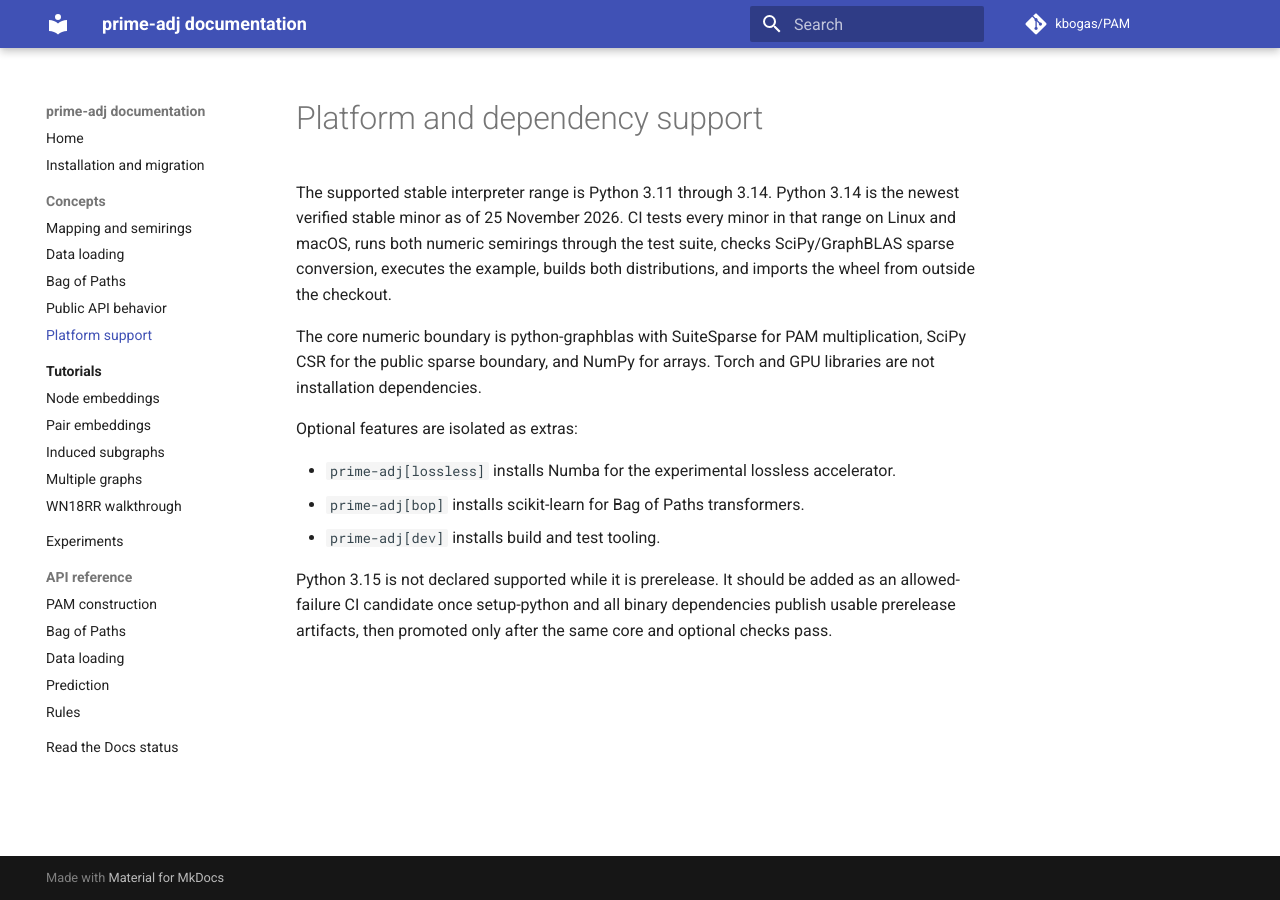
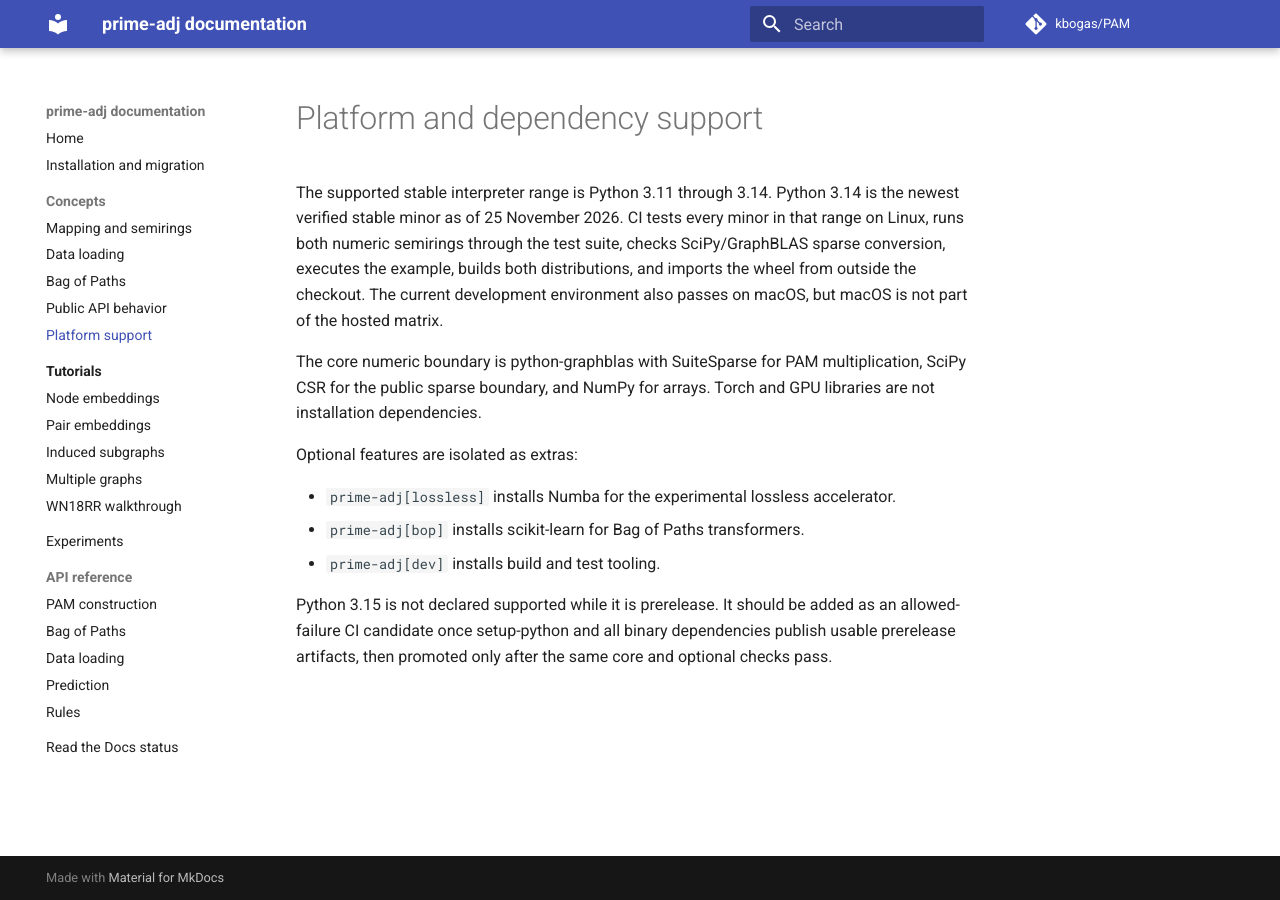
Before and after one commit to kbogas/PAM, an MkDocs documentation site: the page built from docs/platform-support.md, in a window 1280 px wide. Built offline with MkDocs 1.6.1 and Material for MkDocs 9.7.7, drawn with Linux system fonts in a browser that asks for light colours; comment, search, counter and statistics services are not loaded.

Commit message:
updated image + workflow without macos test

```diff
--- a/docs/platform-support.md
+++ b/docs/platform-support.md
@@ -2,9 +2,11 @@
 
 The supported stable interpreter range is Python 3.11 through 3.14. Python 3.14
 is the newest verified stable minor as of 25 November 2026. CI tests every minor
-in that range on Linux and macOS, runs both numeric semirings through the test
-suite, checks SciPy/GraphBLAS sparse conversion, executes the example, builds
-both distributions, and imports the wheel from outside the checkout.
+in that range on Linux, runs both numeric semirings through the test suite,
+checks SciPy/GraphBLAS sparse conversion, executes the example, builds both
+distributions, and imports the wheel from outside the checkout. The current
+development environment also passes on macOS, but macOS is not part of the
+hosted matrix.
 
 The core numeric boundary is python-graphblas with SuiteSparse for PAM
 multiplication, SciPy CSR for the public sparse boundary, and NumPy for arrays.
```
Also changed, not shown: README.md (+4 -1 lines), TODO.md (+1 -1 lines), 2 other files.
